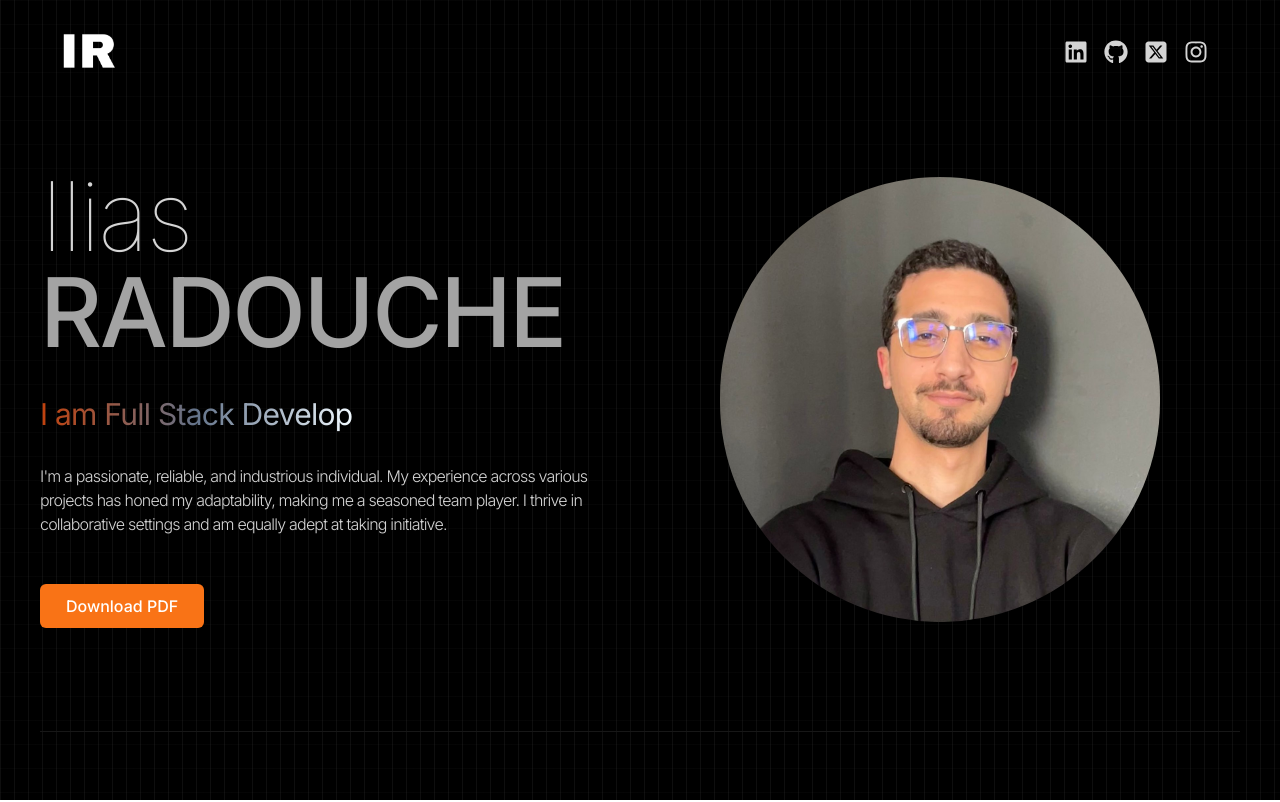
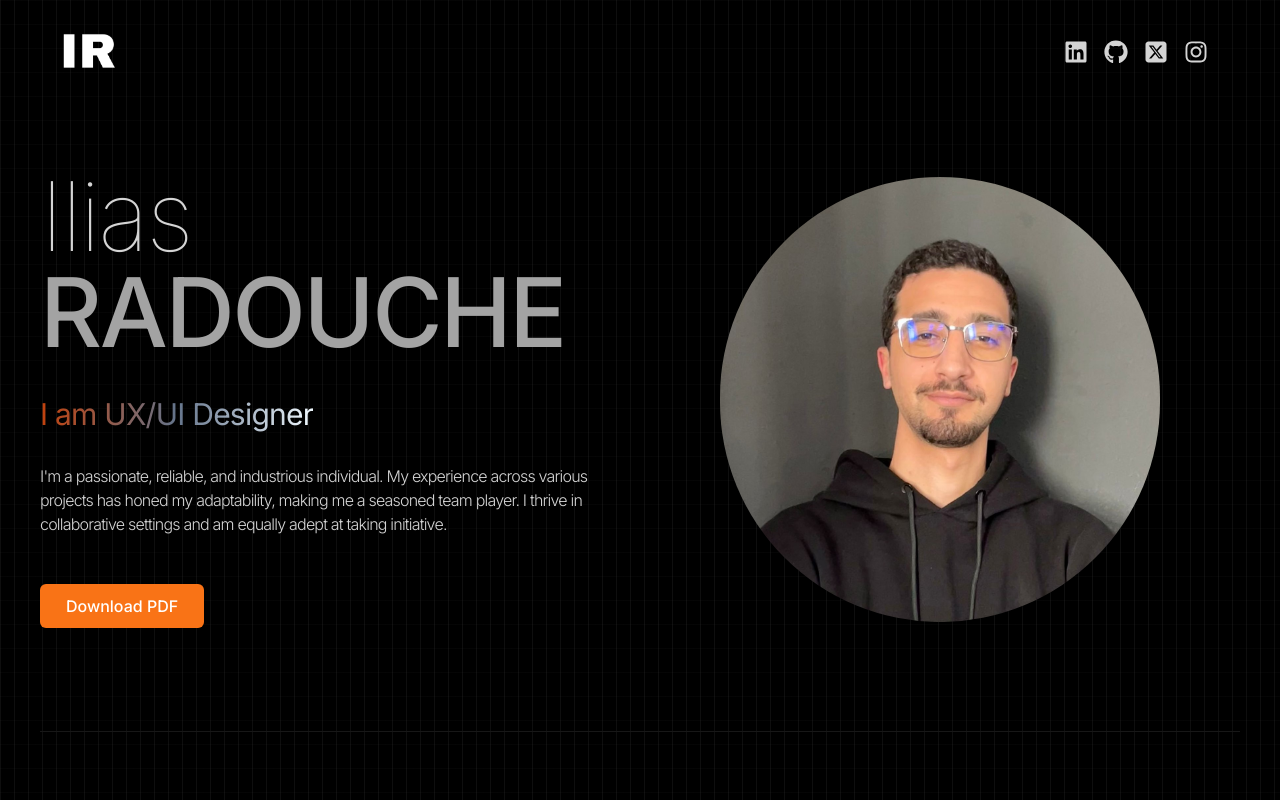
Before and after one commit to iliasradouche/portoflio, a React (Vite) app: page / in a window 1280 px wide. Shown: the top 802 px of the page. Built offline with nearby package versions, Linux system fonts and the light colour scheme.

Commit message:
Title changes

```diff
--- a/src/components/Hero.jsx
+++ b/src/components/Hero.jsx
@@ -15,7 +15,7 @@ const container = (delay) => ({
 
 const Hero = () => {
   const [typeEffect] = useTypewriter({
-    words: ["Full Stack Developper"],
+    words: ["Full Stack Developper","UX/UI Designer"],
     loop: {},
     typeSpeed: 100,
     deleteSpeed: 40,
```
